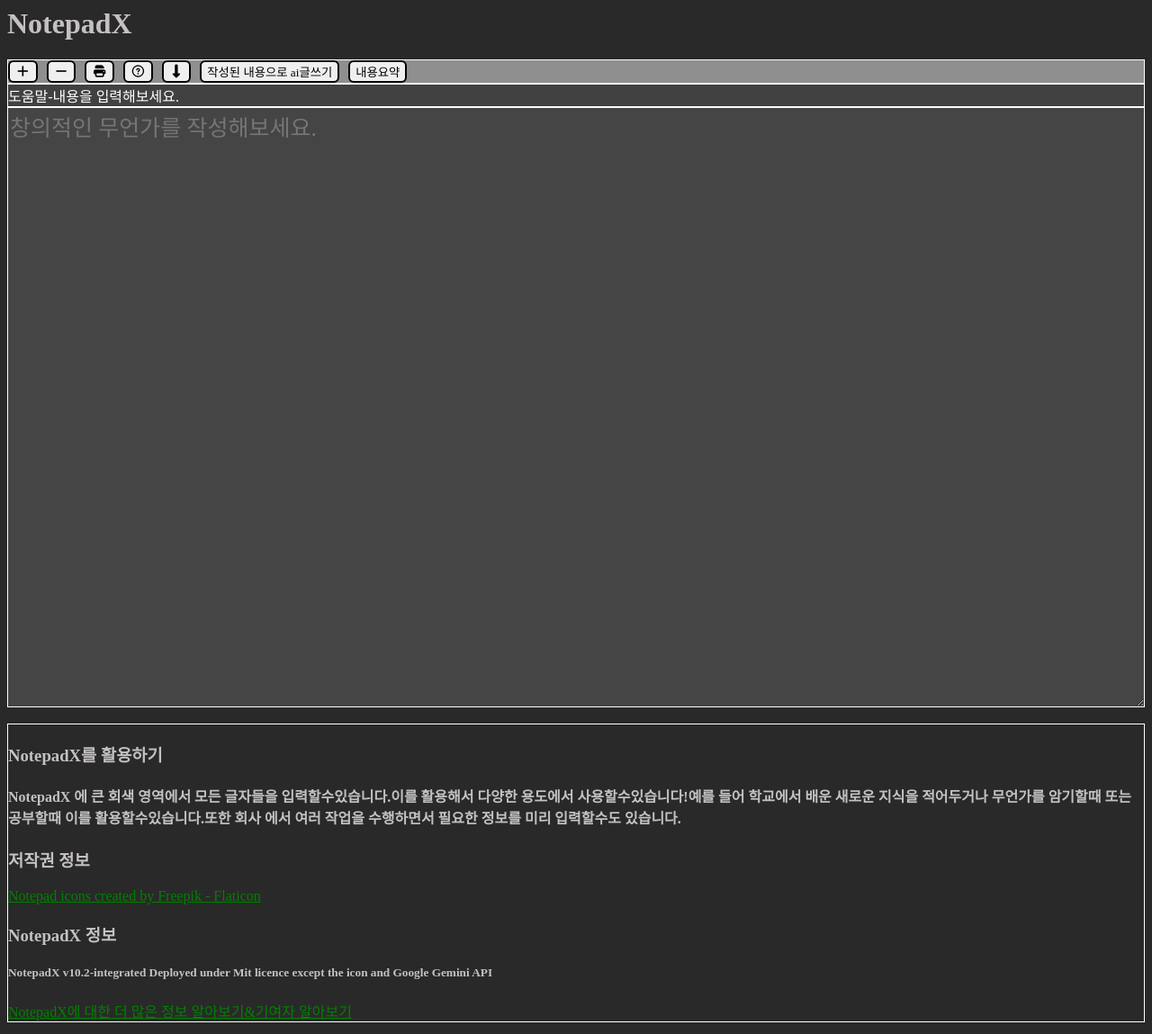
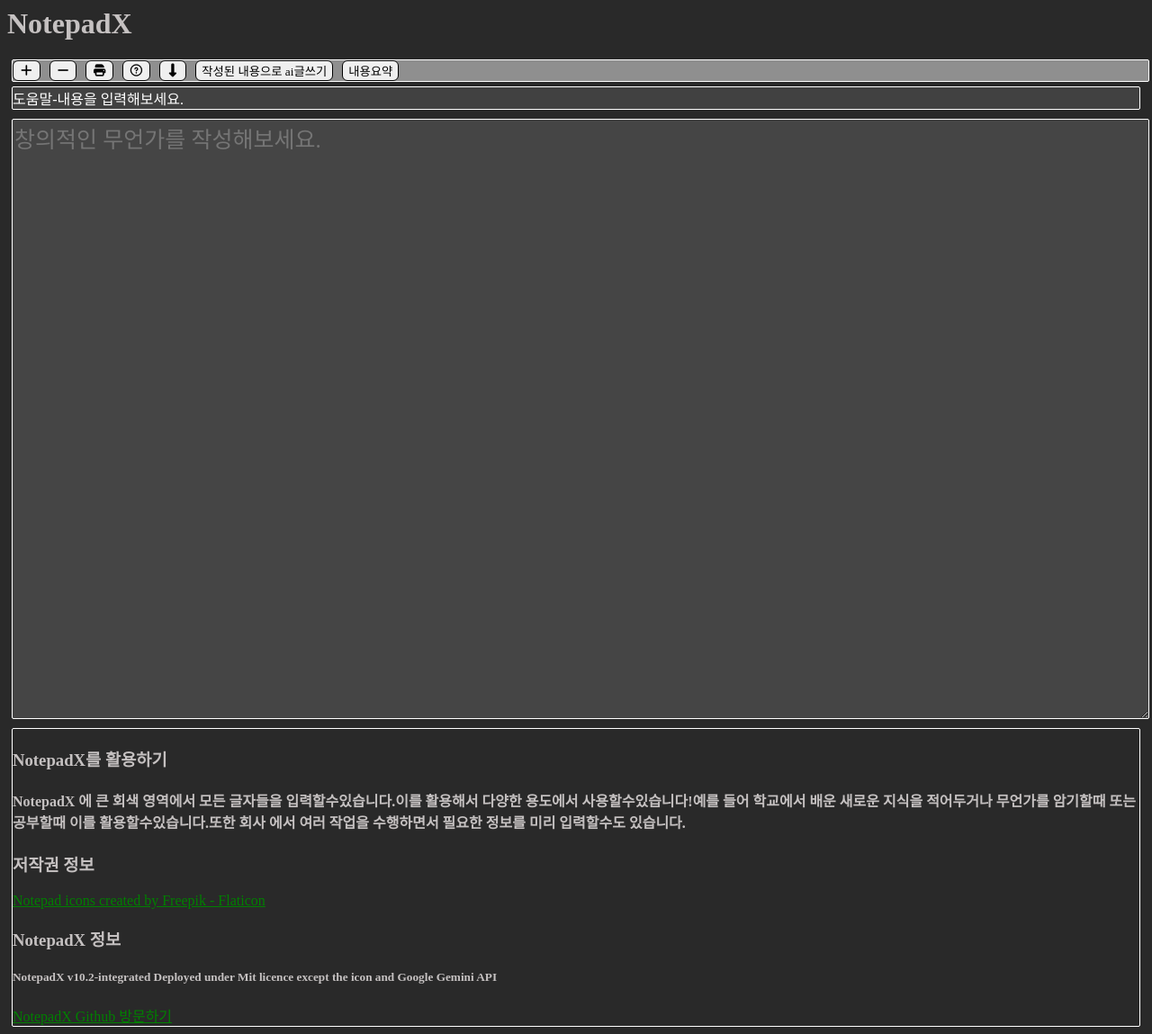
Before and after one commit to dokdoxofficial/notepadx, a React (Create React App) app: page / in a window 1280 px wide. Shown: the whole page at 90% size. Built offline with nearby package versions, Linux system fonts and the light colour scheme; no server answers; a web font is replaced by a local one.

Commit message:
notepadx design improvement-overall design

```diff
--- a/src/App.css
+++ b/src/App.css
@@ -18,7 +18,9 @@
   width: 100%;
   height: 500pt;
   font-family: font-gmarket;
-  border:solid 0.5px rgb(255, 255, 255);
+  border:1px solid white;
+  border-radius: 2px;
+  margin:5px;
 }
 .bar{
   display: flex;
@@ -27,26 +29,34 @@
   color: rgb(0, 0, 0);
   width: 100%;
   flex-wrap: wrap;
-  border:solid 0.5px rgb(255, 255, 255);
+  border:1px solid white;
+  border-radius: 2px;
+  margin:5px;
 }
 button{
-  border:2px solid;
+  border:1px solid rgb(0, 0, 0);
   border-radius: 6px;
   font-family: font-gmarket;
 }
 footer{
-    border:1px rgb(255, 255, 255) solid;
+  border:1px solid white;
+  border-radius: 2px;
+  margin:5px;
 }
+#state{
+  background-color: #414141;
+  color:white;
+  width: 100%g;
+  border:1px solid white;
+  border-radius: 2px;
+  margin:5px;
+}
+
 .greenlink{
   color:green;
 }
 #info{
   color:black;
-}
-#state{
-  background-color: #414141;
-  border:1px solid;
-  color:white;
 }
 
 @media print {
--- a/src/App.js
+++ b/src/App.js
@@ -78,7 +78,6 @@
     <main>
         <textarea id = "textarea" value={data} onChange={(e) => setData(e.target.value)} style={{fontSize:textsize+"px"}} placeholder='창의적인 무언가를 작성해보세요.'></textarea>
     </main>
-    <br></br>
     <footer id = "footer">
         <h3>NotepadX를 활용하기</h3>
         <h4>NotepadX 에 큰 회색 영역에서 모든 글자들을 입력할수있습니다.이를 활용해서 다양한
@@ -89,7 +88,7 @@
         <a className = "greenlink" href="https://www.flaticon.com/free-icons/notepad" title="notepad icons">Notepad icons created by Freepik - Flaticon</a>
         <h3>NotepadX 정보</h3>
         <h5>NotepadX v10.2-integrated Deployed under Mit licence except the icon and Google Gemini API</h5>
-        <a className='greenlink' href='https://ntxlink.streamlit.app'>NotepadX에 대한 더 많은 정보 알아보기&기여자 알아보기</a>
+        <a className='greenlink' href='https://github.com/dokdoxofficial/notepadx'>NotepadX Github 방문하기</a>
     </footer>
     </>
   );
```
